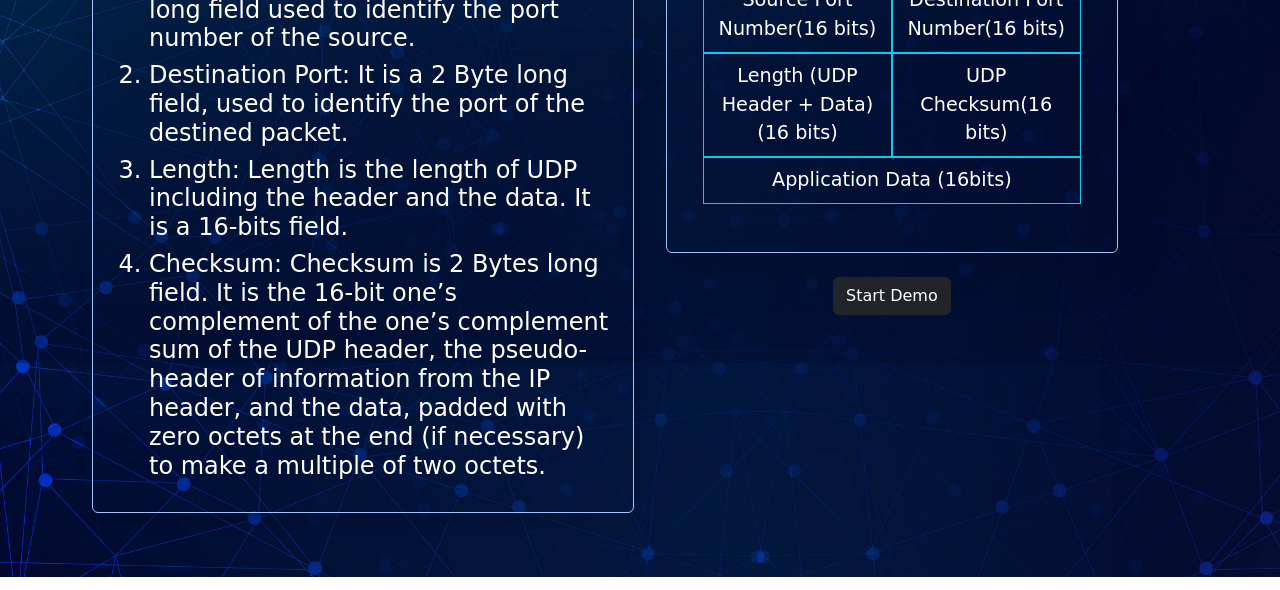
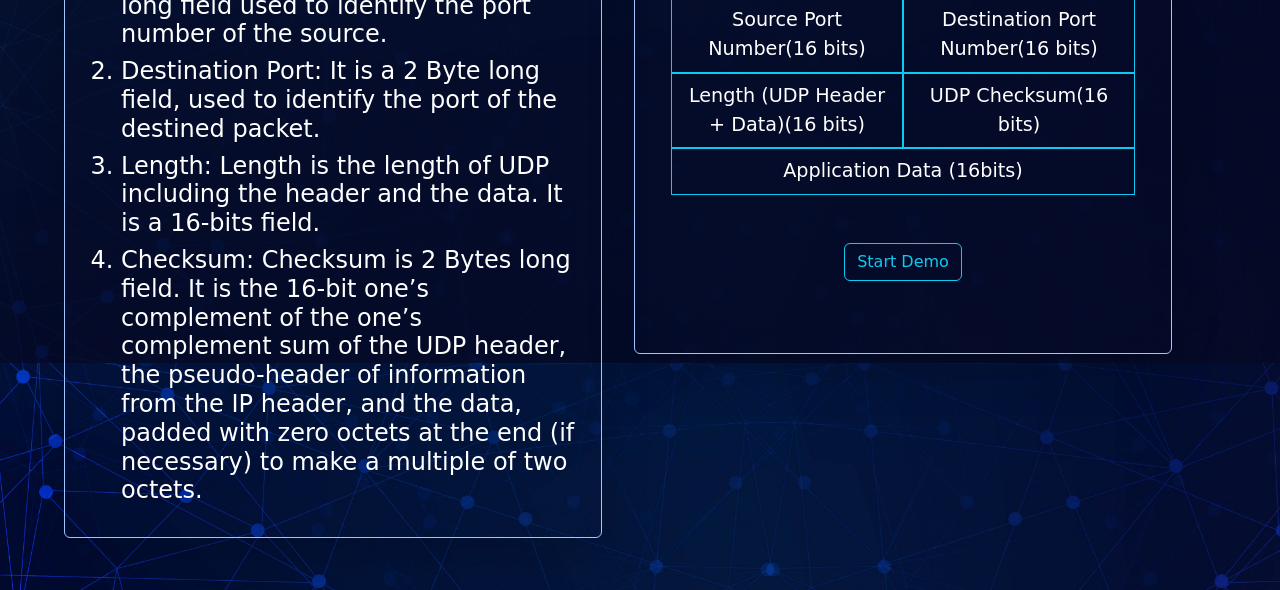
Before and after one commit to drishyavaishya/User-Datagram-Protocol, a plain HTML site: page index.html in a window 1280 px wide. Shown: the part 437-1027 px from the top of the page. Drawn offline with nearby package versions, Linux system fonts and the light colour scheme.

Commit message:
fixed bg and box

```diff
--- a/index.html
+++ b/index.html
@@ -28,14 +28,15 @@
         </div>
     </nav>
     <div class="container m-5">
-        <div class="h4 border border-primary-subtle rounded shadow  p-4">UDP header is an 8-bytes fixed and simple
+        <div class="h4 border border-primary-subtle rouned shadow  p-4">UDP header is an 8-bytes fixed and simple
             header. The first 8 Bytes contains all necessary header information and the remaining part consist of data.
             UDP port number fields are each 16 bits long, therefore the range for port numbers is defined from 0 to
             65535; port number 0 to 1023 are reserved. Port numbers help to distinguish different user requests or processes.
         </div>
-        <div class="row m-3">
+        <div class="row mt-4">
 
-            <div class="col-6 m-3 p-3 border border-primary-subtle rounded shadow">
+            <div class="col-6">
+                <div class="box border border-primary-subtle rounded p-3 m-1 shadow shadow-lg ">
                     <h2 class="m-1">UDP Header</h2>
                     <ol>
                         <li class="m-2 h4"><span>Source Port:</span> Source Port is a 2 Byte long field used to identify the
@@ -50,10 +51,11 @@
                             multiple of two octets.</li>
                     </ol>
                 </div>
-            <div class="col-5 m-3 ">
-                <div class="row">
-                    <div class="box border border-primary-subtle rounded p-5 shadow shadow-lg">
-                        <div class="row">
+            </div>
+            <div class="col-6 ">
+
+                    <div class="box border border-primary-subtle rounded p-5 m-1 shadow shadow-lg">
+                        <div class="row mt-4">
                             <div class="col-3">0</div>
                             <div class="col-3" style="text-align: right;">15</div>
                             <div class="col-3">16</div>
@@ -70,13 +72,13 @@
                         <div class="row">
                             <div class="col-12 border border-info text-xl-center  p-2">
                                 Application Data (16bits)
-                            </div></div>
                             </div>
                         </div>
-                <div class="m-4 justify-content-center text-center">
+                        <div class="mt-5 mb-4 justify-content-center text-center">
                             <a href="./demo.html">
-                        <button class="btn btn-dark">Start Demo</button>
+                                <button class="btn btn-outline-info">Start Demo</button>
                             </a>
+                        </div>
                     </div>
             </div>
         </div>
--- a/style.css
+++ b/style.css
@@ -15,6 +15,6 @@ body::before{
     width: 100%;
     height: 100%;
     background-color: #060925;
-    opacity: 0.3;
+    opacity: 0.8;
     z-index: -1;
 }
```
Lines whose indentation alone changed are shown as unchanged.
